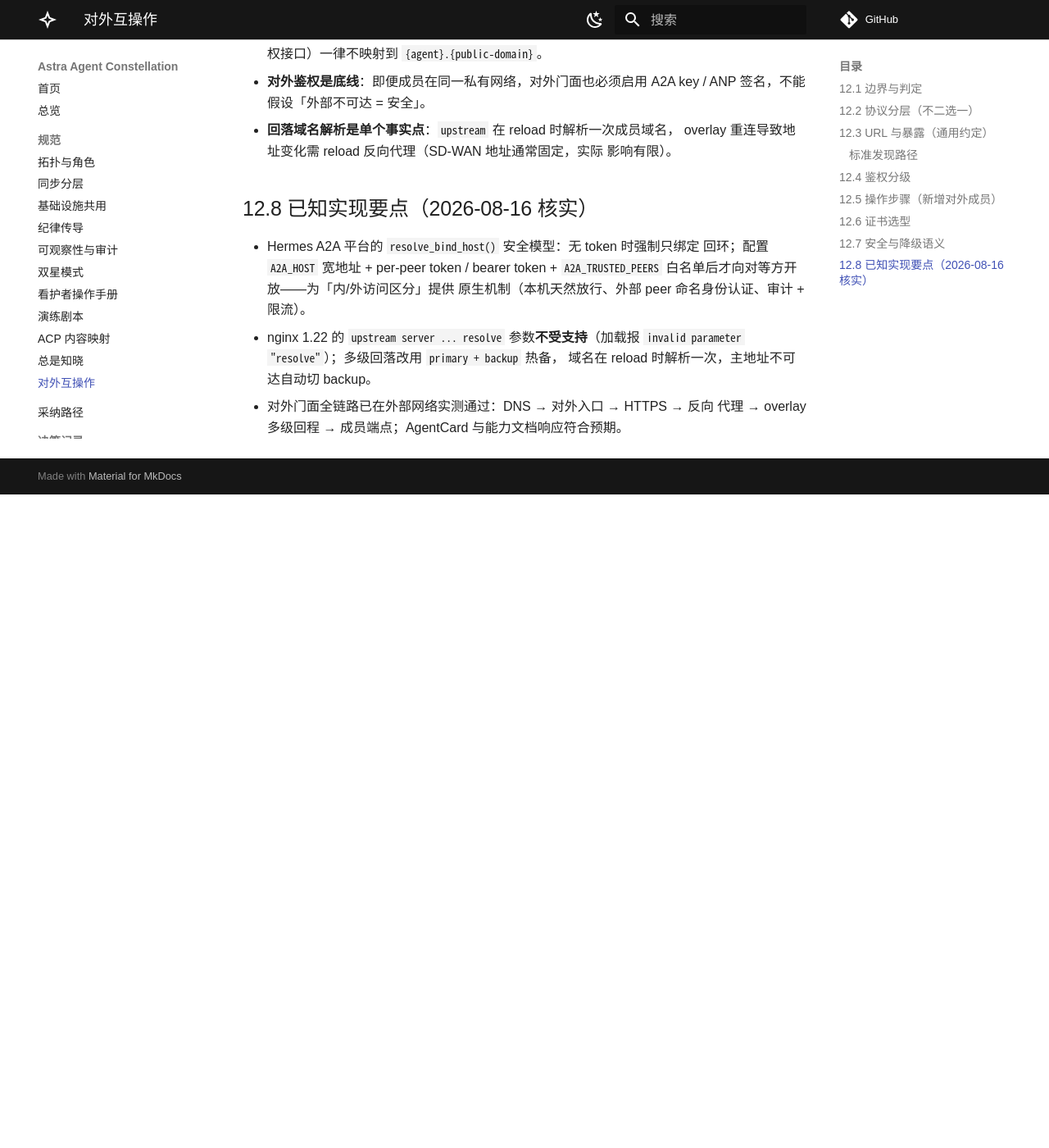
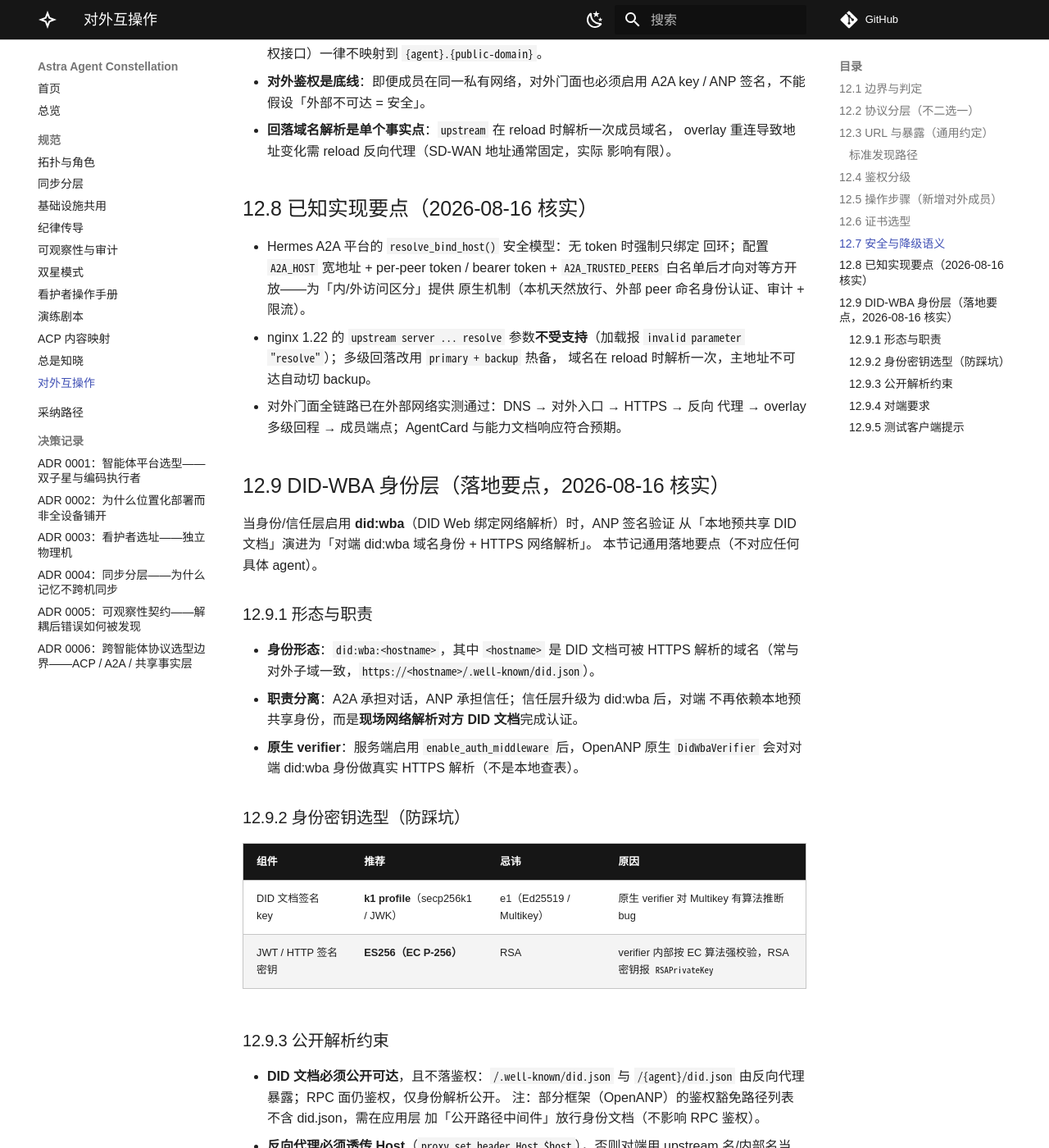
Before and after one commit to alrcatraz/astra-agent-constellation, an MkDocs documentation site: the page built from docs/12-external-interop.md, in a window 1280 px wide and 1400 px high, scrolled down 2635 px. Shown: the whole window at 82% size. Built offline with MkDocs 1.6.1 and Material for MkDocs 9.7.7, drawn with Linux system fonts in a browser that asks for light colours; comment, search, counter and statistics services are not loaded; before the commit the page ends 3238 px from its top, so only the background shows below that; some of the changed text lies outside the part shown.

Commit message:
Document did:wba identity layer (v0.2.4): docs/12 §12.9, PLAN, orchestrator skill pointer
- docs/12: add 12.9 DID-WBA — identity form, key profile (k1/JWK, ES256,
  avoid e1/Multikey & RSA), public-resolution constraints (Host passthrough,
  signature URL matches server-rebuilt form), peer migration requirement,
  client caveats
- PLAN.md: v0.2.4 entry + completed note (did:wba live end-to-end)
- orchestrator skill: add external-interop (A2A/ANP + did:wba) pointer,
  distinct from internal Hermes A2A ladder

```diff
--- a/docs/12-external-interop.md
+++ b/docs/12-external-interop.md
@@ -105,3 +105,52 @@ https://{agent}.{public-domain}/                               # A2A JSON-RPC
   域名在 reload 时解析一次，主地址不可达自动切 backup。
 - 对外门面全链路已在外部网络实测通过：DNS → 对外入口 → HTTPS → 反向
   代理 → overlay 多级回程 → 成员端点；AgentCard 与能力文档响应符合预期。
+
+## 12.9 DID-WBA 身份层（落地要点，2026-08-16 核实）
+
+当身份/信任层启用 **did:wba**（DID Web 绑定网络解析）时，ANP 签名验证
+从「本地预共享 DID 文档」演进为「对端 did:wba 域名身份 + HTTPS 网络解析」。
+本节记通用落地要点（不对应任何具体 agent）。
+
+### 12.9.1 形态与职责
+
+- **身份形态**：`did:wba:<hostname>`，其中 `<hostname>` 是 DID 文档可被
+  HTTPS 解析的域名（常与对外子域一致，`https://<hostname>/.well-known/did.json`）。
+- **职责分离**：A2A 承担对话，ANP 承担信任；信任层升级为 did:wba 后，对端
+  不再依赖本地预共享身份，而是**现场网络解析对方 DID 文档**完成认证。
+- **原生 verifier**：服务端启用 `enable_auth_middleware` 后，OpenANP 原生
+  `DidWbaVerifier` 会对对端 did:wba 身份做真实 HTTPS 解析（不是本地查表）。
+
+### 12.9.2 身份密钥选型（防踩坑）
+
+| 组件 | 推荐 | 忌讳 | 原因 |
+|:--|:--|:--|:--|
+| DID 文档签名 key | **k1 profile**（secp256k1 / JWK） | e1（Ed25519 / Multikey） | 原生 verifier 对 Multikey 有算法推断 bug |
+| JWT / HTTP 签名密钥 | **ES256（EC P-256）** | RSA | verifier 内部按 EC 算法强校验，RSA 密钥报 `RSAPrivateKey` |
+
+### 12.9.3 公开解析约束
+
+- **DID 文档必须公开可达**，且不落鉴权：`/.well-known/did.json` 与
+  `/{agent}/did.json` 由反向代理暴露；RPC 面仍鉴权，仅身份解析公开。
+  注：部分框架（OpenANP）的鉴权豁免路径列表不含 did.json，需在应用层
+  加「公开路径中间件」放行身份文档（不影响 RPC 鉴权）。
+- **反向代理必须透传 Host**（`proxy_set_header Host $host`），否则对端用
+  upstream 名/内部名当 authority 重建签名 URL，验签失败。
+- **签名 URL 必须匹配服务端重建形态**：服务端从 Host 头重建请求 URL
+  （内部常为 `http://<host>/rpc`），客户端签名覆盖的 URL 必须与之逐字一致
+  （对外 wire 仍 HTTPS，方案 / 端口不必一致）。
+
+### 12.9.4 对端要求
+
+- 原生 did:wba verifier **只接受 `did:wba:` 身份**；`did:all` 等旧身份会被
+  拒绝（"must start with 'did:wba:'"）。启用 did:wba 前，在线对端须先迁移
+  为 did:wba（各自域名可解析其 DID 文档），否则协作中断。
+- 对端 verifier 会对你的域名做真实 HTTPS 解析——因此对外子域 + 证书
+  （12.6）是 did:wba 的前提，不只是反代路径问题。
+
+### 12.9.5 测试客户端提示
+
+- 走 HTTPS 门面验证签名闭环时，注意客户端实现差异：部分 stdlib 客户端
+  （如 urllib）经反向代理转发时**请求体可能丢失**（Content-Digest 验签
+  失败），真实对端（HTTPX / curl 样式）无此问题。诊断时先确认后端实际
+  收到的 body 长度与摘要，再归因服务器或客户端。
```
Also changed, not shown: PLAN.md (+2 -1 lines), skills/astra-agent-constellation/SKILL.md (+7 -0 lines).
